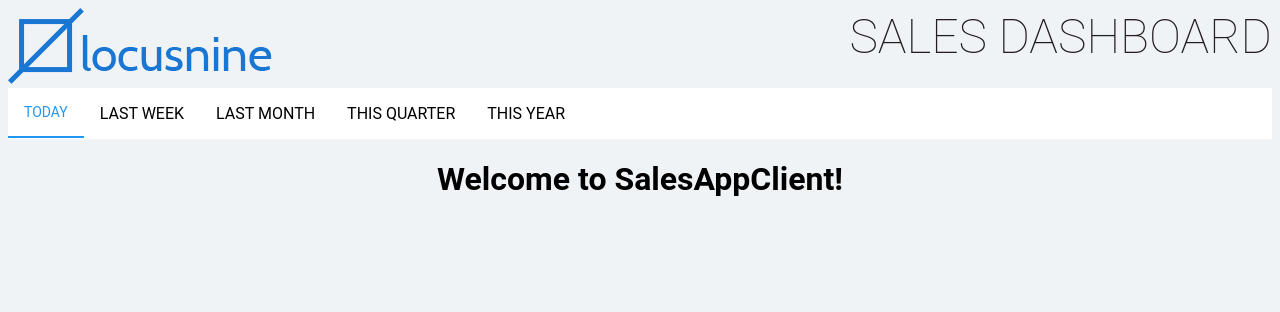
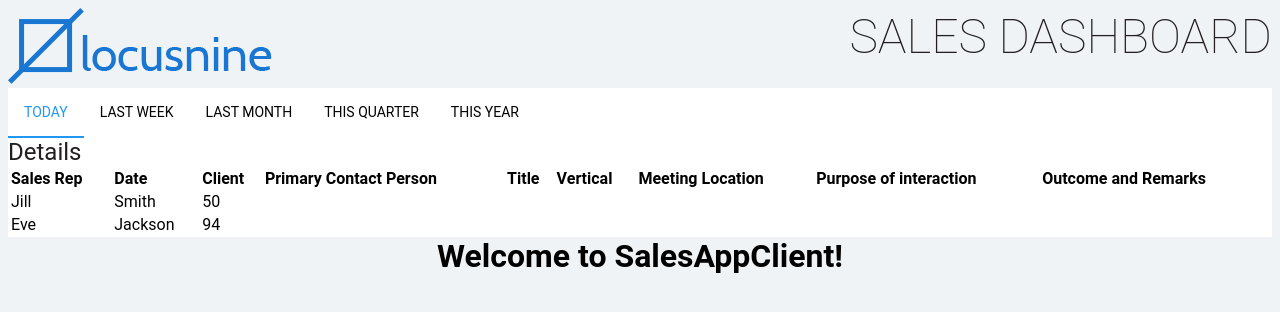
Before and after one commit to Prasad108/LocusnineAssignment, an Angular app: page / in a window 1280 px wide. Shown: the top 312 px of the page. Built offline with nearby package versions, Linux system fonts and the light colour scheme; a small style sheet from the web is missing.

Commit message:
created the sale details table component

```diff
--- a/angular.json
+++ b/angular.json
@@ -24,7 +24,7 @@
             ],
             "styles": [
               "src/styles.css",
-              "../node_modules/roboto-fontface/css/roboto/roboto-fontface.css"
+              "./node_modules/roboto-fontface/css/roboto/roboto-fontface.css"
             ],
             "scripts": []
           },
--- a/src/app/app.component.html
+++ b/src/app/app.component.html
@@ -4,7 +4,7 @@
 </div>
 
 <div>
-
+  <app-sale-details-table></app-sale-details-table>
 </div>
 
 <div style="text-align:center">
--- a/src/app/core/core.module.ts
+++ b/src/app/core/core.module.ts
@@ -2,15 +2,20 @@ import { NgModule } from '@angular/core';
 import { CommonModule } from '@angular/common';
 import { HeaderComponent } from './header/header.component';
 import { FilterByPeriodComponent } from './filter-by-period/filter-by-period.component';
+import { SaleDetailsTableComponent } from './sale-details-table/sale-details-table.component';
 
 @NgModule({
-  declarations: [HeaderComponent, FilterByPeriodComponent],
+  declarations: [
+    HeaderComponent,
+    FilterByPeriodComponent,
+    SaleDetailsTableComponent],
   imports: [
     CommonModule
   ],
   exports: [
     HeaderComponent,
-    FilterByPeriodComponent
+    FilterByPeriodComponent,
+    SaleDetailsTableComponent
   ]
 })
 export class CoreModule { }
--- a/src/app/core/filter-by-period/filter-by-period.component.css
+++ b/src/app/core/filter-by-period/filter-by-period.component.css
@@ -6,6 +6,7 @@ ul {
   background-color: white;
 }
 li {
+  font-size: 14px;
   float: left;
   cursor: pointer;
   display: block;
@@ -15,7 +16,6 @@ li {
   text-decoration: none;
 }
 li.active {
-  font-size: 14px;
   color : #2196F3;
   border-bottom: 2px solid currentColor;
  }
@@ -23,6 +23,4 @@ li.active {
  li:hover {
   color : #2196F3;
   border-bottom: 2px solid currentColor;
-  padding:0px;
-  margin:0px
 }
--- /dev/null
+++ b/src/app/core/sale-details-table/sale-details-table.component.css
@@ -0,0 +1,15 @@
+#container{
+    background-color: white;
+}
+#details {
+    font-size: 24px;
+    color: #231f20;
+}
+.tdStyle {
+    font-size: 12px;
+    color: #231f20;
+  }
+
+  table {
+    background-color: white;
+  }
--- /dev/null
+++ b/src/app/core/sale-details-table/sale-details-table.component.html
@@ -0,0 +1,32 @@
+<div id="container">
+
+      <span id="details">
+        Details
+      </span>
+
+      <table style="width:100%" ALIGN="right">
+        <tr>
+          <th class="thStyle" ALIGN="left">Sales Rep</th>
+          <th class="thStyle" ALIGN="left">Date</th>
+          <th class="thStyle" ALIGN="left">Client</th>
+          <th class="thStyle" ALIGN="left">Primary Contact Person</th>
+          <th class="thStyle" ALIGN="left">Title</th>
+          <th class="thStyle" ALIGN="left">Vertical</th>
+          <th class="thStyle" ALIGN="left">Meeting Location</th>
+          <th class="thStyle" ALIGN="left">Purpose of interaction</th>
+          <th class="thStyle" ALIGN="left">Outcome and Remarks</th>
+        </tr>
+        <tr>
+          <td>Jill</td>
+          <td>Smith</td>
+          <td>50</td>
+        </tr>
+        <tr>
+          <td>Eve</td>
+          <td>Jackson</td>
+          <td>94</td>
+        </tr>
+      </table>
+
+
+</div>
--- /dev/null
+++ b/src/app/core/sale-details-table/sale-details-table.component.ts
@@ -0,0 +1,15 @@
+import { Component, OnInit } from '@angular/core';
+
+@Component({
+  selector: 'app-sale-details-table',
+  templateUrl: './sale-details-table.component.html',
+  styleUrls: ['./sale-details-table.component.css']
+})
+export class SaleDetailsTableComponent implements OnInit {
+
+  constructor() { }
+
+  ngOnInit() {
+  }
+
+}
```
Also changed, not shown: 2 other files (tests, documents, lock files or other folders).
